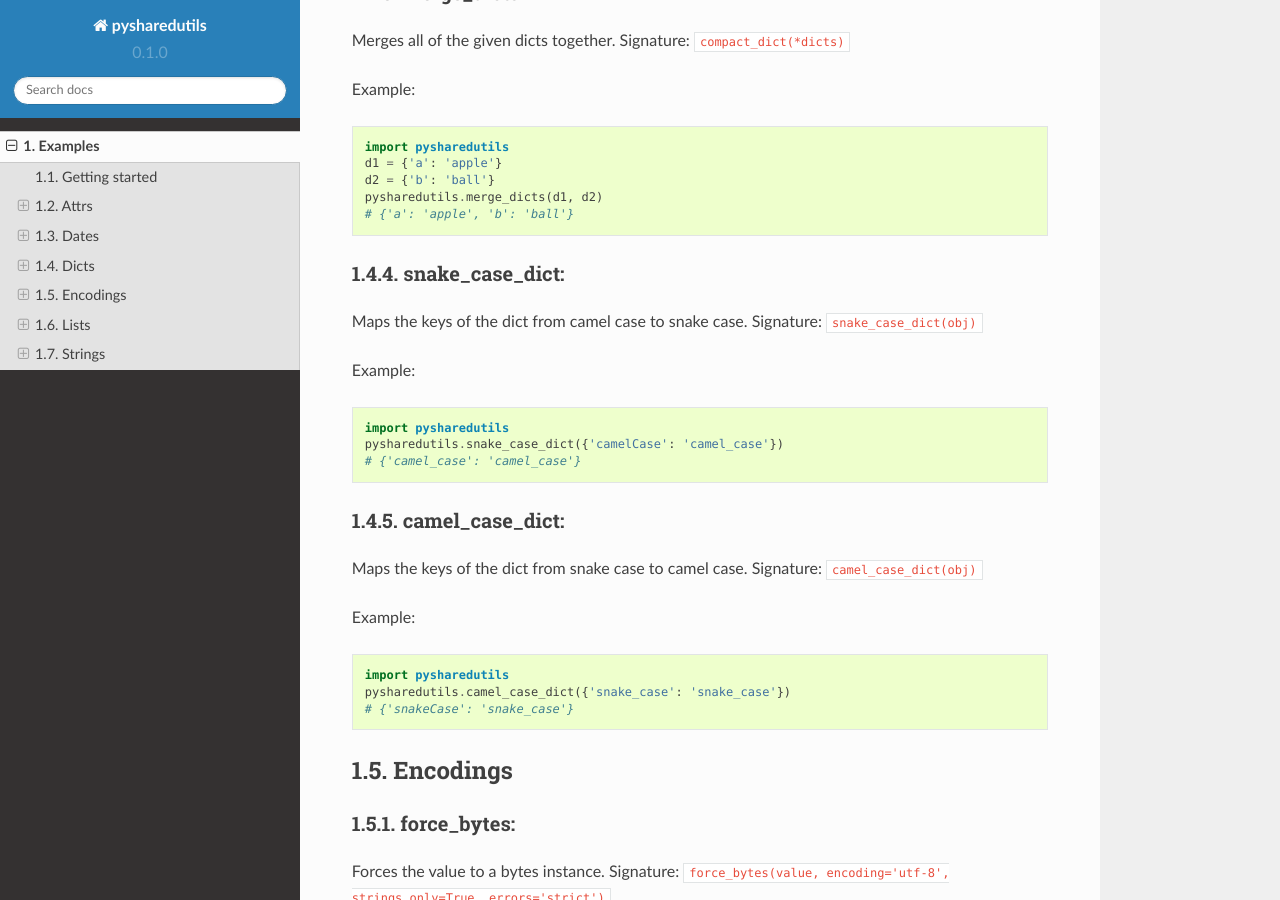
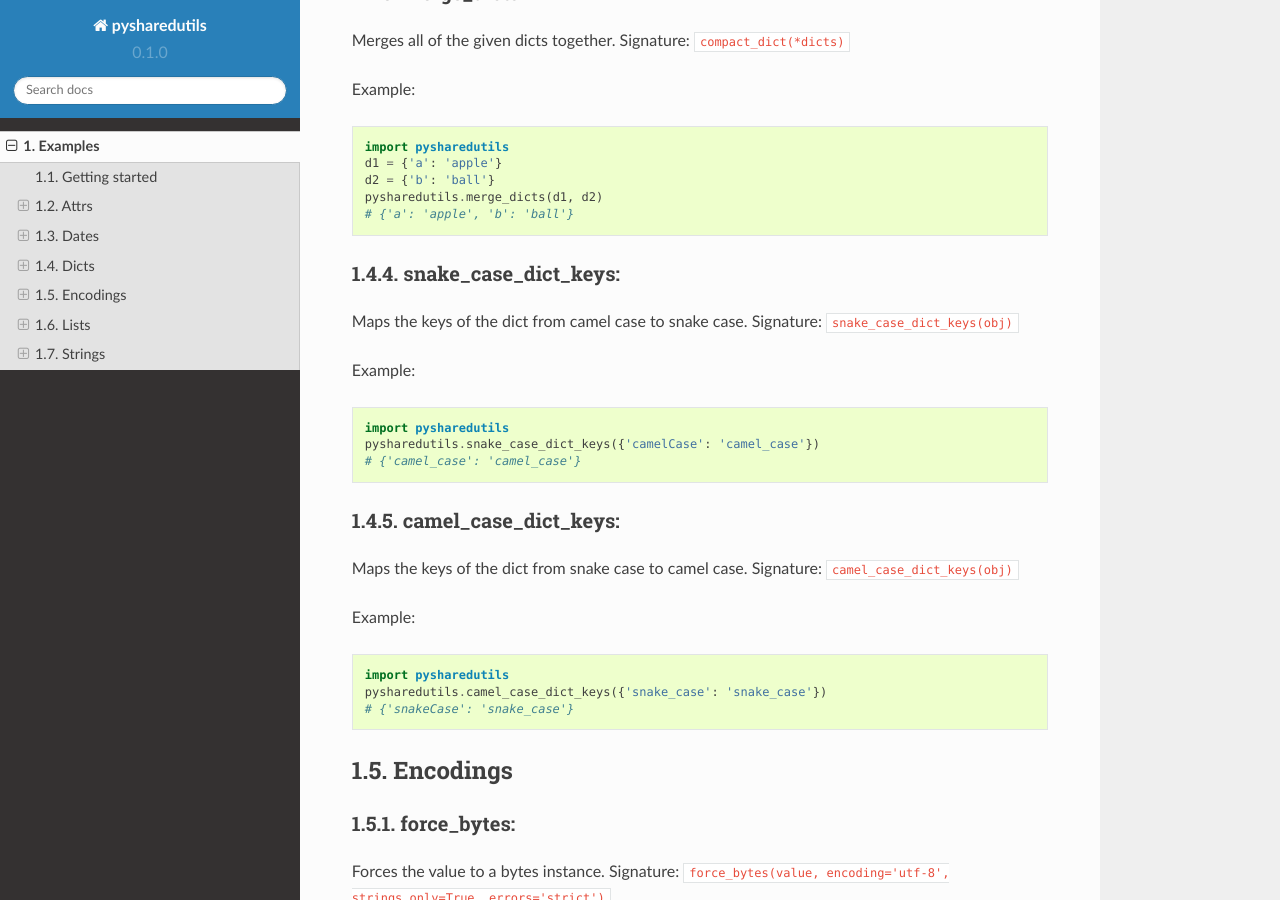
Before and after one commit to joeljames/py-shared-utils, a Sphinx documentation site: the page built from docs/examples.rst, in a window 1280 px wide and 900 px high, scrolled down 2289 px. Built offline with Sphinx 7.4.7 and the Read the Docs theme 2.0.0, drawn with Linux system fonts in a browser that asks for light colours; some of the changed text lies outside the part shown.

Commit message:
Adress comments

```diff
--- a/docs/examples.rst
+++ b/docs/examples.rst
@@ -100,24 +100,24 @@ Example::
     pysharedutils.merge_dicts(d1, d2)
     # {'a': 'apple', 'b': 'ball'}
 
-snake_case_dict:
-----------------
-Maps the keys of the dict from camel case to snake case. Signature: ``snake_case_dict(obj)``
+snake_case_dict_keys:
+---------------------
+Maps the keys of the dict from camel case to snake case. Signature: ``snake_case_dict_keys(obj)``
 
 Example::
 
     import pysharedutils
-    pysharedutils.snake_case_dict({'camelCase': 'camel_case'})
+    pysharedutils.snake_case_dict_keys({'camelCase': 'camel_case'})
     # {'camel_case': 'camel_case'}
 
-camel_case_dict:
-----------------
-Maps the keys of the dict from snake case to camel case. Signature: ``camel_case_dict(obj)``
+camel_case_dict_keys:
+---------------------
+Maps the keys of the dict from snake case to camel case. Signature: ``camel_case_dict_keys(obj)``
 
 Example::
 
     import pysharedutils
-    pysharedutils.camel_case_dict({'snake_case': 'snake_case'})
+    pysharedutils.camel_case_dict_keys({'snake_case': 'snake_case'})
     # {'snakeCase': 'snake_case'}
 
 
@@ -222,13 +222,13 @@ Example::
 
 list_find:
 -----------
-Iterates over elements of collection, returning the first element predicate returns truthy for. Signature: ``list_find(coll, predicate, from_index=0)``
+Iterates over elements of collection, returning the first element predicate returns truthy for. Signature: ``list_find(predicate, coll, from_index=0)``
+
+:attr:`predicate`
+    The function invoked per iteration.
 
 :attr:`coll`
     The collection to inspect.
-
-:attr:`predicate`
-    The function invoked per iteration.
 
 :attr:`from_index` Default(0)
     The index to search from.
@@ -239,7 +239,7 @@ Example::
     def predicate(value):
         if value > 40:
             return True
-    pysharedutils.list_find([1, 2, 41, 80], predicate)
+    pysharedutils.list_find(predicate, [1, 2, 41, 80])
     # 41
 
 
--- a/pysharedutils/__init__.py
+++ b/pysharedutils/__init__.py
@@ -21,8 +21,8 @@ __all__ = [
     'MultiDict',
     'compact_dict',
     'merge_dicts',
-    'snake_case_dict',
-    'camel_case_dict',
+    'snake_case_dict_keys',
+    'camel_case_dict_keys',
     # Encodings
     'force_bytes',
     'force_str',
```
Also changed, not shown: 4 other files.
